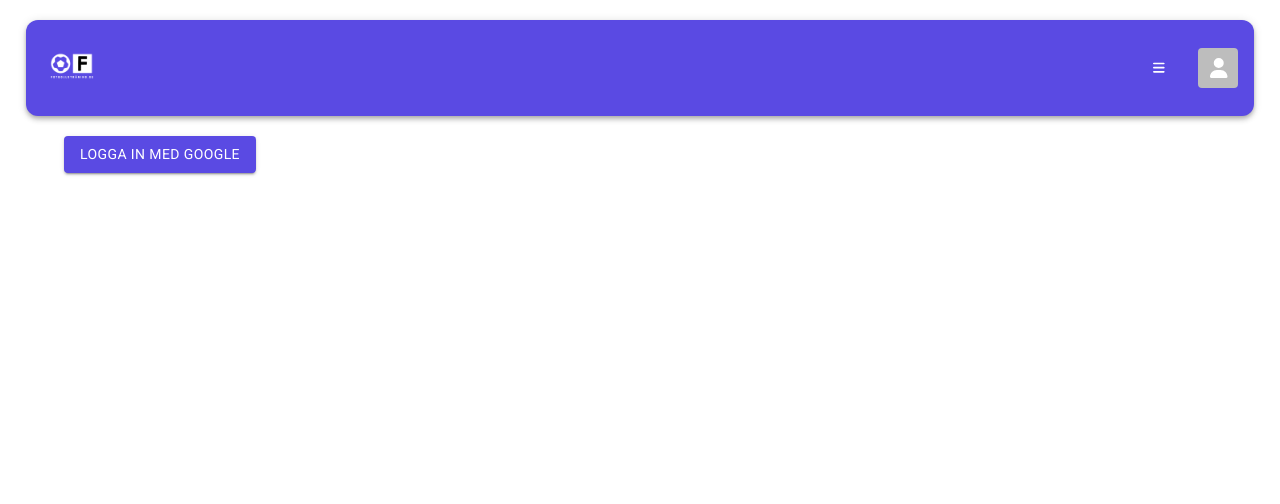
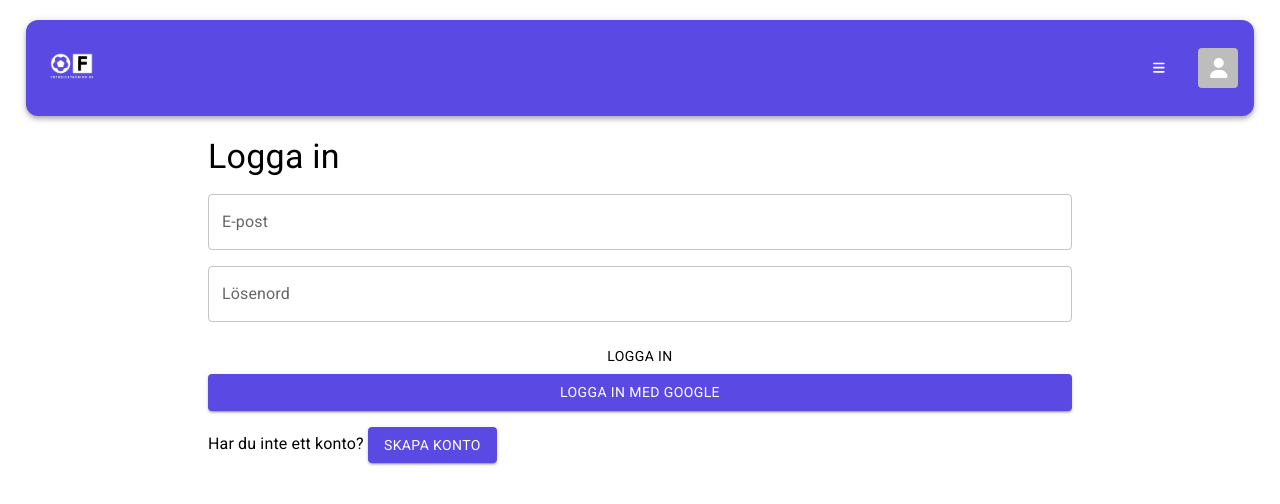
Before and after one commit to albin02forsberg/FootballDatabase, a React (Create React App) app: page /login in a window 1280 px wide. Shown: the top 504 px of the page. Built offline with nearby package versions, Linux system fonts and the light colour scheme; no server answers.

Commit message:
Added login with email

```diff
--- a/src/App.jsx
+++ b/src/App.jsx
@@ -224,6 +224,13 @@ const Game = lazy(() => {
   ]).then(([moduleExports]) => moduleExports);
 });
 
+const Register = lazy(() => {
+  return Promise.all([
+    import("./pages/Register"),
+    new Promise((resolve) => setTimeout(resolve, 500)),
+  ]).then(([moduleExports]) => moduleExports);
+});
+
 function App() {
   const [isAuth, setIsAuth] = useState(false);
   const [user, setUser] = useState(null);
@@ -324,6 +331,14 @@ function App() {
             element={
               <Suspense fallback={<Loading />}>
                 <Login setIsAuth={setIsAuth} />
+              </Suspense>
+            }
+          />
+          <Route
+            path="/register"
+            element={
+              <Suspense fallback={<Loading />}>
+                <Register setIsAuth={setIsAuth} />
               </Suspense>
             }
           />
--- a/src/modules/Header.jsx
+++ b/src/modules/Header.jsx
@@ -88,7 +88,7 @@ export default function Header({ user, signOut }) {
             // onClick={handleLeftDrawerToggle}
             color="inherit"
           >
-            {user ? (
+            {user && user.photo ? (
               (console.log(user),
               (
                 <img
--- a/src/modules/UserHeader.jsx
+++ b/src/modules/UserHeader.jsx
@@ -34,14 +34,19 @@ export default function UserHeader({ drills, user, signOut }) {
       {/* <div className="user-image">
         <img src={user.data().photo} alt={user.data().uname} />
       </div> */}
-      <Typography variant="h5" component="h2" align="center" gutterBottom>
+      <Typography
+        variant="h4"
+        align="center"
+        gutterBottom
+        style={{ color: "rgb(10, 10, 10)" }}
+      >
         {user.data().name}
       </Typography>
 
-      <Typography variant="p" gutterBottom align="center">
+      <Typography variant="h6" gutterBottom align="center">
         Antal övningar: {drills}
       </Typography>
-      <Typography variant="p" gutterBottom align="center">
+      <Typography variant="h6" gutterBottom align="center">
         Gick med: {user.data().joined}
       </Typography>
       <Box>
--- a/src/pages/Drills.jsx
+++ b/src/pages/Drills.jsx
@@ -29,7 +29,7 @@ export default function Drills() {
     const drillQ = query(
       collection(db, "drills"),
       orderBy("created", "desc"),
-      limit(8)
+      limit(12)
     );
     getDocs(drillQ).then((docs) => {
       setDrills(docs.docs);
@@ -40,7 +40,7 @@ export default function Drills() {
     const drillQ = query(
       collection(db, "drills"),
       orderBy("created", "desc"),
-      limit(8),
+      limit(12),
       startAfter(drills[drills.length - 1])
     );
     getDocs(drillQ).then((docs) => {
--- a/src/pages/Home.jsx
+++ b/src/pages/Home.jsx
@@ -69,20 +69,22 @@ export default function Home() {
       </Box>
       <Stack spacing={2}>
         {news.map((newsItem) => (
-          <Link
-            to={`/news/${newsItem.id}`}
-            key={newsItem.id}
-            style={{ textDecoration: "none", color: "inherit" }}
+          <Card
+            component={Link}
+            to={"/news/" + newsItem.id}
+            style={{ borderRadius: "12px", textDecoration: "none" }}
           >
-            <Card>
-              <Paper elevation={3}>
+            <Paper elevation={4} style={{ borderRadius: "12px" }}>
               <CardActionArea>
                 <CardContent>
-                    <Typography variant="h5">
+                  <Typography variant="h5" style={{ textDecoration: "none" }}>
                     {newsItem.data().title}
                   </Typography>
-                    <Typography variant="body1">
-                      {newsItem.data().description}
+                  <Typography
+                    variant="body1"
+                    style={{ textDecoration: "none" }}
+                  >
+                    {newsItem.data().content}
                   </Typography>
                 </CardContent>
                 <CardActions>
@@ -94,7 +96,6 @@ export default function Home() {
               </CardActionArea>
             </Paper>
           </Card>
-          </Link>
         ))}
       </Stack>
       <Box mb={3}>
--- a/src/pages/Login.jsx
+++ b/src/pages/Login.jsx
@@ -1,14 +1,44 @@
 import React, { useEffect } from "react";
 import { auth, provider } from "../firebase-config";
-import { signInWithPopup } from "firebase/auth";
+import { signInWithEmailAndPassword, signInWithPopup } from "firebase/auth";
 import { useNavigate } from "react-router-dom";
 import { db } from "../firebase-config";
 import { doc, updateDoc } from "firebase/firestore";
 import { Box, Container } from "@mui/system";
-import { Button } from "@mui/material";
+import { Button, TextField, Typography } from "@mui/material";
 
 export default function Login({ setIsAuth }) {
   let navigate = useNavigate();
+  const [email, setEmail] = React.useState("");
+  const [password, setPassword] = React.useState("");
+
+  const signIn = () => {
+    signInWithEmailAndPassword(auth, email, password)
+      .then((result) => {
+        console.log(result.user);
+        setIsAuth(true);
+        localStorage.setItem("isAuth", true);
+
+        const userCollectionRef = doc(db, "users", result.user.uid);
+
+        updateDoc(userCollectionRef, {
+          name: result.user.displayName,
+          uid: result.user.uid,
+          email: result.user.email,
+          photo: result.user.photoURL,
+          joined: result.user.metadata.creationTime,
+          lastSignInTime: result.user.metadata.lastSignInTime,
+          provider: result.user.providerData,
+        });
+
+        // navigate("/");
+      })
+      .catch((error) => {
+        console.log("ERROR");
+        console.log(error);
+      });
+  };
+
   const signInWithGoogle = () => {
     signInWithPopup(auth, provider)
       .then((result) => {
@@ -44,11 +74,57 @@ export default function Login({ setIsAuth }) {
 
   return (
     <Container>
-      <Box style={{ width: "100%", margin: "auto" }}>
+      <Box
+        style={{
+          width: "75%",
+          margin: "auto",
+          display: "flex",
+          flexDirection: "column",
+        }}
+      >
+        <Typography variant="h4">Logga in</Typography>
+        <Box mt={2} />
+        <TextField
+          label="E-post"
+          onChange={(e) => {
+            setEmail(e.target.value);
+          }}
+        />
+        <Box mt={2} />
+        <TextField
+          label="Lösenord"
+          type="password"
+          onChange={(e) => {
+            setPassword(e.target.value);
+          }}
+        />
+        <Box mt={2} />
+        <Button variant="container" onClick={signIn}>
+          Logga in
+        </Button>
         <Button variant="contained" color="primary" onClick={signInWithGoogle}>
           Logga in med Google
         </Button>
       </Box>
+      <Box
+        style={{
+          width: "75%",
+          margin: "1rem auto",
+          display: "flex",
+          flexDirection: "column",
+        }}
+      >
+        <Typography variant="body1">
+          Har du inte ett konto?{" "}
+          <Button
+            variant="contained"
+            color="primary"
+            onClick={() => navigate("/register")}
+          >
+            Skapa konto
+          </Button>
+        </Typography>
+      </Box>
     </Container>
   );
 }
--- /dev/null
+++ b/src/pages/Register.jsx
@@ -0,0 +1,100 @@
+import { Button, TextField, Typography } from "@mui/material";
+import { Box, Container } from "@mui/system";
+import { doc, setDoc } from "firebase/firestore";
+import React from "react";
+import { auth, db } from "../firebase-config";
+import { createUserWithEmailAndPassword, updateProfile } from "firebase/auth";
+import { useNavigate } from "react-router-dom";
+
+export default function Register() {
+  const [email, setEmail] = React.useState("");
+  const [password, setPassword] = React.useState("");
+  const [passwordConfirm, setPasswordConfirm] = React.useState("");
+  const [name, setName] = React.useState("");
+  let navigate = useNavigate();
+
+  const handleSubmit = (e) => {
+    e.preventDefault();
+    if (password !== passwordConfirm) {
+      alert("Passwords do not match");
+      return;
+    }
+    createUserWithEmailAndPassword(auth, email, password)
+      .then((userCredentials) => {
+        const userCollectionRef = doc(db, "users", userCredentials.user.uid);
+        setDoc(userCollectionRef, {
+          name: name,
+          uid: userCredentials.user.uid,
+          email: userCredentials.user.email,
+          photo: userCredentials.user.photoURL,
+          joined: userCredentials.user.metadata.creationTime,
+          lastSignInTime: userCredentials.user.metadata.lastSignInTime,
+          provider: userCredentials.user.providerData,
+          role: "user",
+        });
+      })
+      .then(() => {
+        updateProfile(auth.currentUser, {
+          displayName: name,
+        })
+          .then(() => {
+            console.log("Profile updated");
+          })
+          .catch((error) => {
+            console.log(error);
+          })
+          .finally(() => {
+            navigate("/");
+          });
+      });
+  };
+
+  return (
+    <Container>
+      <Box
+        style={{
+          width: "75%",
+          margin: "auto",
+          display: "flex",
+          flexDirection: "column",
+        }}
+      >
+        <Typography variant="h4">Registrera</Typography>
+        <Box mt={2} />
+        <TextField
+          label="E-post"
+          onChange={(e) => {
+            setEmail(e.target.value);
+          }}
+        />
+        <Box mt={2} />
+        <TextField
+          label="Namn"
+          onChange={(e) => {
+            setName(e.target.value);
+          }}
+        />
+        <Box mt={2} />
+        <TextField
+          label="Lösenord"
+          type="password"
+          onChange={(e) => {
+            setPassword(e.target.value);
+          }}
+        />
+        <Box mt={2} />
+        <TextField
+          label="Bekräfta lösenord"
+          type="password"
+          onChange={(e) => {
+            setPasswordConfirm(e.target.value);
+          }}
+        />
+        <Box mt={2} />
+        <Button variant="container" onClick={handleSubmit}>
+          Registrera
+        </Button>
+      </Box>
+    </Container>
+  );
+}
--- a/src/pages/User.jsx
+++ b/src/pages/User.jsx
@@ -98,6 +98,8 @@ export default function User({ signOut }) {
         {user && (
           <Typography variant="h4">{user.data().name}s övningar</Typography>
         )}
+        <Divider style={{ marginBottom: "8pt" }} />
+
         <Masonry columns={{ md: 4, sm: 1 }} spacing={3}>
           {drills &&
             drills.map((drill) => {
--- a/src/pages/admin/Users.jsx
+++ b/src/pages/admin/Users.jsx
@@ -88,6 +88,9 @@ export default function Users() {
                 };
               })
             }
+            onRowDoubleClick={(row) => {
+              navigate(`/user/${row.id}`);
+            }}
           />
         )) || <Loading />}
       </Box>
```
Lines whose indentation alone changed are shown as unchanged.
